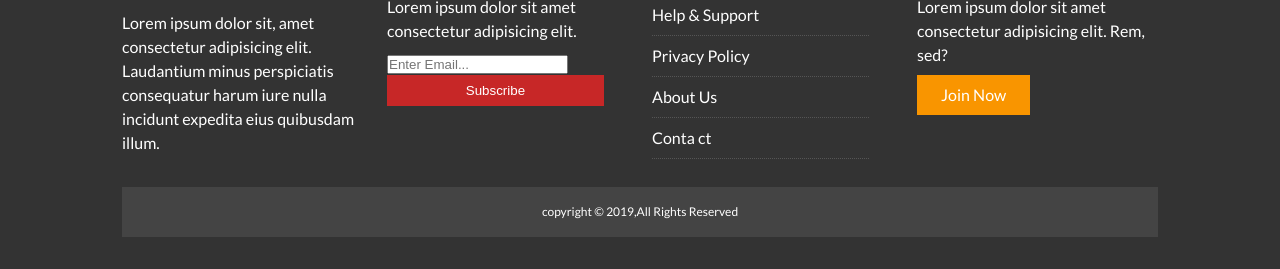
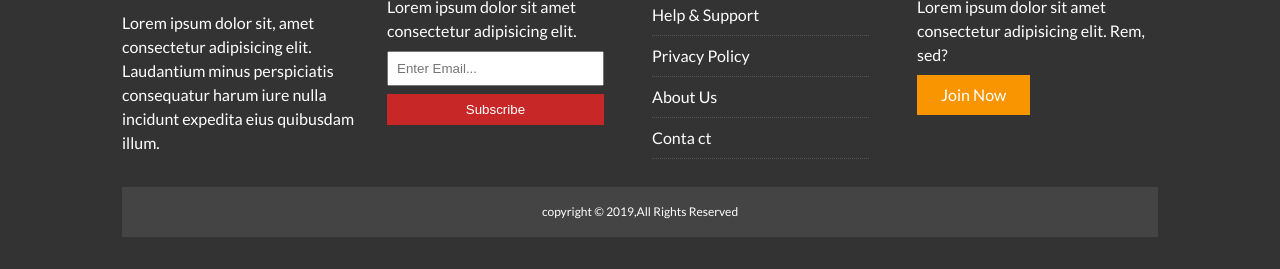
Before and after one commit to Iamhakim/news-grid-, a plain HTML site: page about.html in a window 1280 px wide. Shown: the part 927-1196 px from the top of the page. Drawn offline with Linux system fonts and the light colour scheme.

Commit message:
Updated form

```diff
--- a/about.html
+++ b/about.html
@@ -144,14 +144,8 @@
         <div>
           <h3>email newsletter</h3>
           <p>Lorem ipsum dolor sit amet consectetur adipisicing elit.</p>
-          <form>
-            <input
-              name="contact"
-              method="POST"
-              value=""
-              data-netlify="true"
-              placeholder="Enter Email..."
-            />
+          <form method="POST" data-netlify="true">
+            <input type="email" name="email" placeholder="Enter Email..." />
             <input type="submit" value="Subscribe" class="btn btn-primary" />
           </form>
         </div>
```
Also changed, not shown: article.html (+2 -8 lines), index.html (+2 -8 lines).
